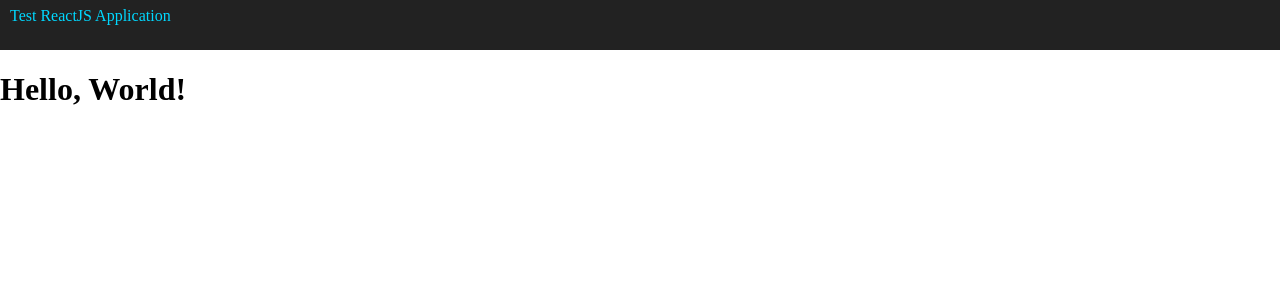
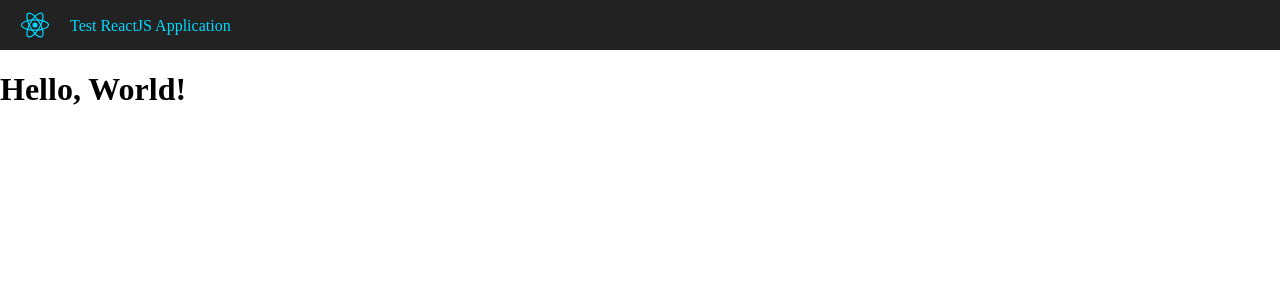
Before and after one commit to abenain/formation-js-spa, a React app in the folder 02_react/: page / in a window 1280 px wide. Shown: the top 300 px of the page. Built offline with nearby package versions, Linux system fonts and the light colour scheme.

Commit message:
Chapter 02: svg loader + logo in header

```diff
--- a/02_react/config/webpack.config.js
+++ b/02_react/config/webpack.config.js
@@ -18,7 +18,8 @@ module.exports = {
 		loaders: [
 			// .ts(x) files should first pass through the Typescript loader, and then through babel
 			{ test: /\.tsx?$/, loaders: ['babel', 'ts-loader'] },
-			{ test: /\.scss$/, loaders: ['style', 'css-loader?modules&importLoaders=1&localIdentName=[local]-[hash:base64:5]', 'postcss-loader', 'sass'] }
+			{ test: /\.scss$/, loaders: ['style', 'css-loader?modules&importLoaders=1&localIdentName=[local]-[hash:base64:5]', 'postcss-loader', 'sass'] },
+			{ test: /\.(png|svg|gif|jpg|jpeg)$/, loaders: [ 'url-loader', 'image-webpack?bypassOnDebug']}
 		]
 	}
 };
--- a/02_react/package.json
+++ b/02_react/package.json
@@ -20,12 +20,14 @@
     "babel-preset-es2015": "^6.18.0",
     "babel-preset-react": "^6.16.0",
     "css-loader": "^0.26.1",
+    "image-webpack-loader": "^3.1.0",
     "node-sass": "^4.1.1",
     "postcss-loader": "^1.2.1",
     "sass-loader": "^4.1.1",
     "style-loader": "^0.13.1",
     "ts-loader": "^1.3.3",
     "typescript": "^2.1.4",
+    "url-loader": "^0.5.7",
     "webpack": "^1.14.0",
     "webpack-dev-server": "^1.16.2",
     "webpack-notifier": "^1.5.0"
--- a/02_react/src/header/index.tsx
+++ b/02_react/src/header/index.tsx
@@ -5,7 +5,11 @@ import * as React from 'react'
 
 const styles = require('./styles.scss')
 const title = 'Test ReactJS Application'
+const logo = require('./logo.svg')
 
-const Header = () => <div className={styles.container}>{title}</div>
+const Header = () => <div className={styles.container}>
+    <img src={logo} className={styles.logo} alt='React logo'/>
+    <div className={styles.title}>{title}</div>
+</div>
 
 export default Header
--- a/02_react/src/header/styles.scss
+++ b/02_react/src/header/styles.scss
@@ -8,3 +8,16 @@ $header-text-color: #00D8FF;
 	color: $header-text-color;
 	background-color: $header-bg-color;
 }
+
+.title{
+	display: inline-block;
+	vertical-align: top;
+	padding-top: 10px;
+	margin-left: 10px;
+}
+
+.logo{
+	margin: 10px;
+	height: 30px;
+	width: 30px;
+}
```
Also changed, not shown: 02_react/src/header/logo.svg (added).
